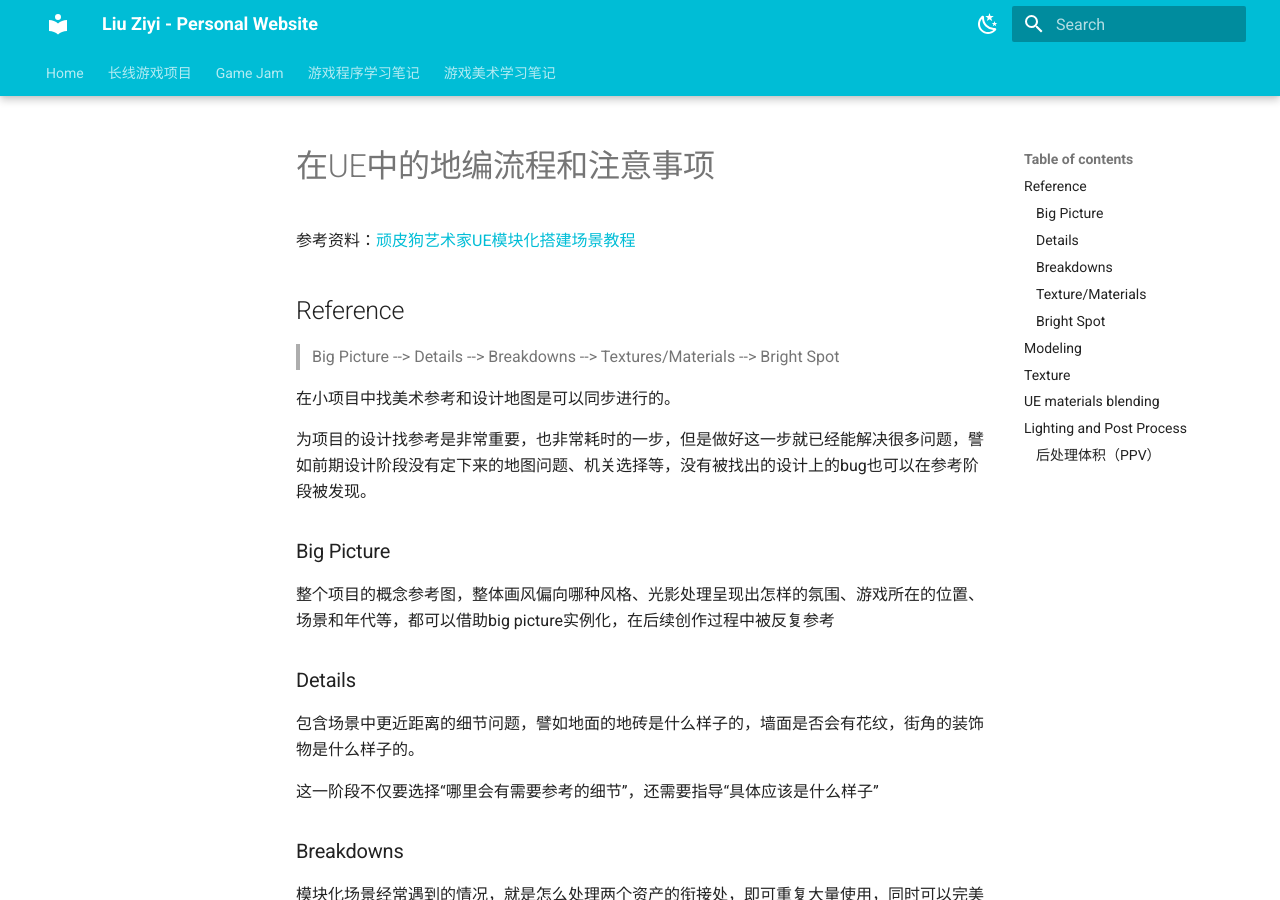
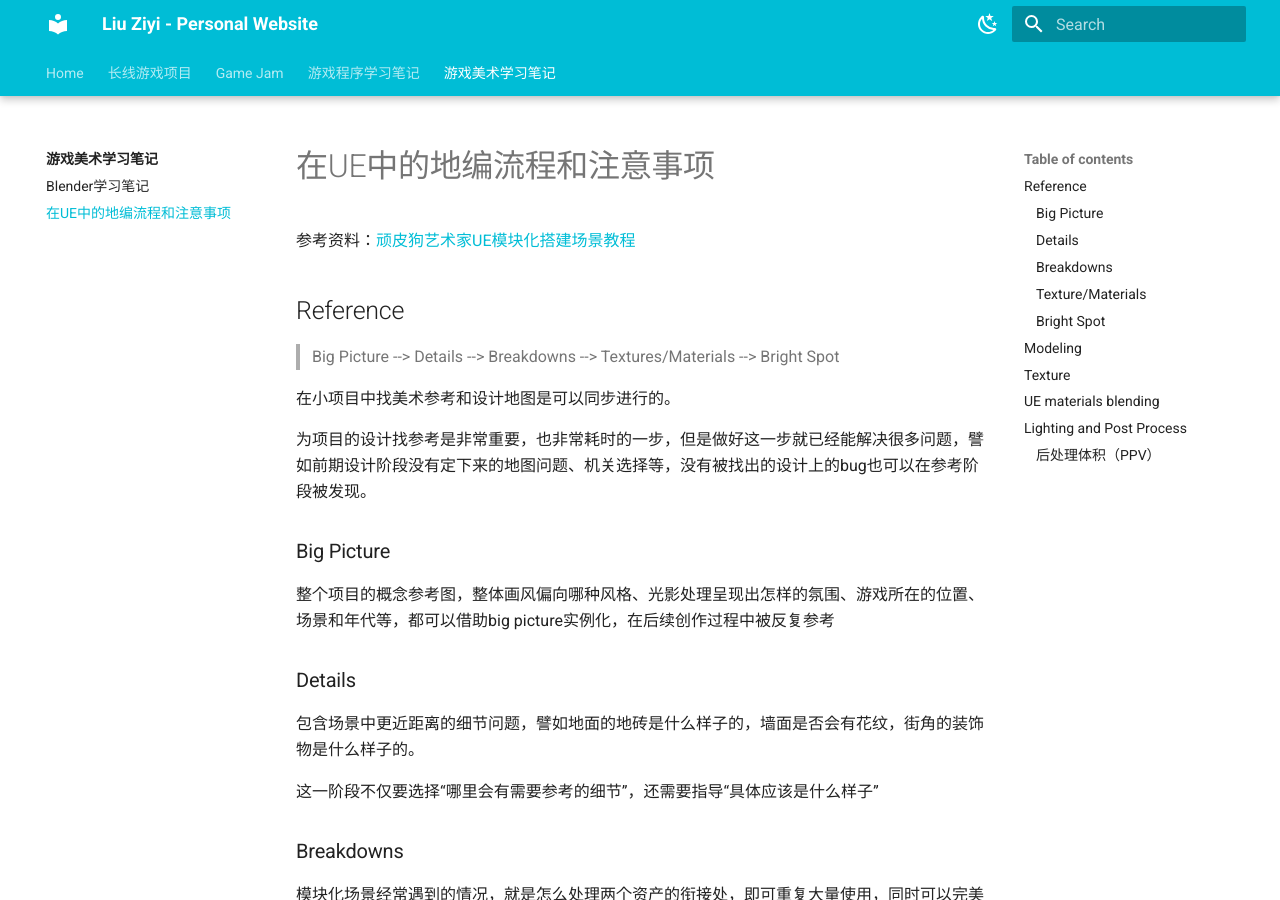
Before and after one commit to DavidLiu2021/My-Profile_MD, an MkDocs documentation site: the page built from docs/Art/UE_environment.md, in a window 1280 px wide and 900 px high. Built offline with MkDocs 1.6.1 and Material for MkDocs 9.7.7, drawn with Linux system fonts in a browser that asks for light colours; some of the changed lines change nothing that is shown.

Commit message:
刚才加错了

```diff
--- a/mkdocs.yml
+++ b/mkdocs.yml
@@ -46,4 +46,4 @@ nav:
   - 游戏美术学习笔记:
     - Art/index.md
     - Blender学习笔记: Art/BlenderNote1.md
-    - 在UE中的地编流程和注意事项: Art/UE_envrionment.md
+    - 在UE中的地编流程和注意事项: Art/UE_environment.md
```
